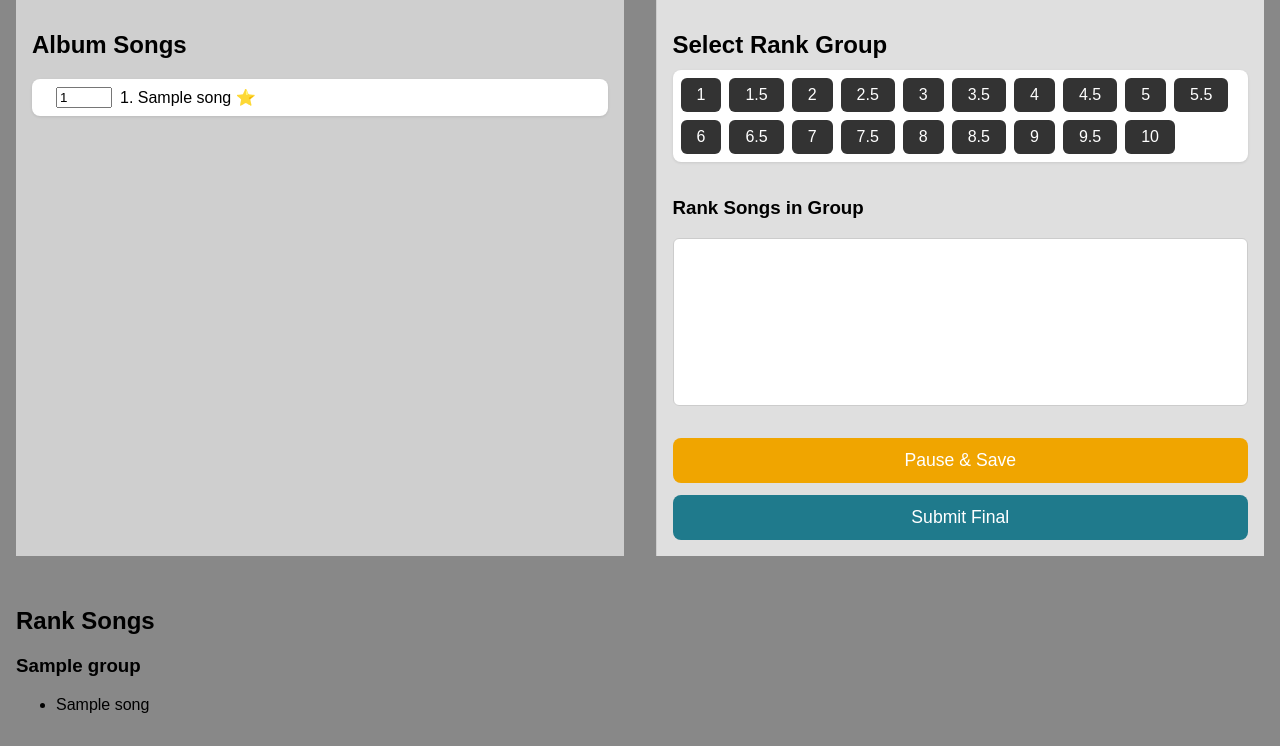
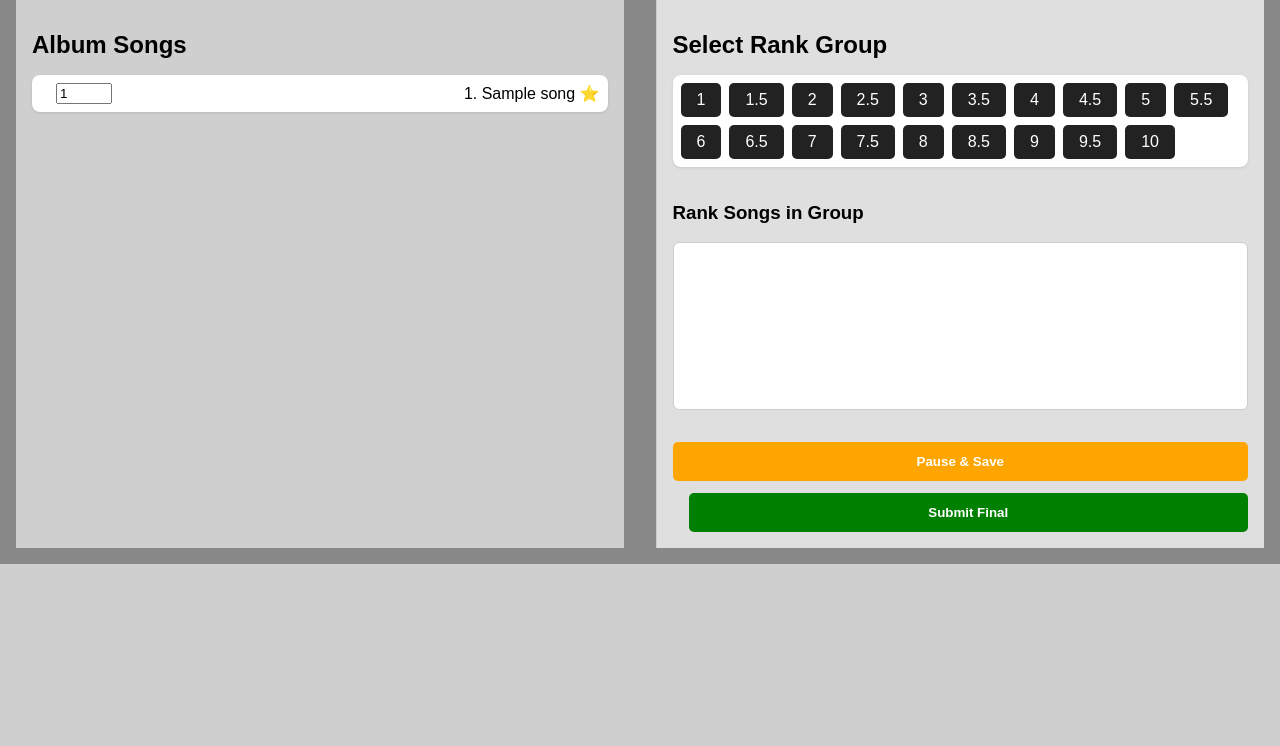
Before and after one commit to Cohen234/Album_Rater, a Flask app: template templates/album.html in a window 1280 px wide. Shown: the part 357-1103 px from the top of the page. After the commit the page ends 921 px from the top, so only its background shows below. Run offline with Flask 3, Linux system fonts and the light colour scheme; the template is opened without the code that fills it: most values are stand-ins (such as "Sample title", 1, 10 or a date in 2020).

Commit message:
Fixed song ranking

```diff
--- a/app.py
+++ b/app.py
@@ -52,8 +52,9 @@ def group_ranked_songs(sheet_rows):
             continue  # skip if bad data
 
     return group_bins
-def get_dominant_color(image_url):
-    response = requests.get(image_url)
+def get_dominant_color():
+    album_url = request.form.get("album_url")
+    response = requests.get(album_url)
     color_thief = ColorThief(BytesIO(response.content))
     rgb = color_thief.get_color(quality=1)
     return f"rgb({rgb[0]}, {rgb[1]}, {rgb[2]})"
@@ -395,7 +396,7 @@ def view_album():
             "songs":           songs,
             "album_cover_url": album_cover_url
         },
-        bg_color=bg_color, album_name=album_name,album_art=album_cover_url
+        bg_color=bg_color, album_name=album_name,album_art= album[album_cover_url]
     )
 
 @app.route("/finalize_rankings", methods=["POST"])
--- a/templates/album.html
+++ b/templates/album.html
@@ -169,39 +169,38 @@
     }
   </style>
 </head>
-<body style="background-color: {{ bg_color }}; font-family: sans-serif;">
-
+<body style="background-color: {{ bg_color }}; font-family: sans-serif; margin: 0;">
+  <!-- Header -->
   <div class="header-container" style="display: flex; align-items: center; padding: 1rem;">
     <div class="album-art-container" style="margin-right: 1rem;">
-      <img src="{{ album_art }}" alt="Album cover" class="w-24 h-24 rounded shadow-lg" />
+      <img src="{{ album_art }}" alt="Album cover" class="w-24 h-24 rounded shadow-lg" style="object-fit: cover;" />
     </div>
     <div class="album-info">
-      <h1 class="text-3xl font-bold">{{ album_name }}</h1>
+      <h1 class="text-3xl font-bold">{{ album.album_name }}</h1>
+      <p class="text-xl text-gray-600">{{ album.artist_name }}</p>
     </div>
   </div>
 
-  <!-- Wrap both panels in a side-by-side flex container -->
+  <!-- Main Form -->
   <form action="{{ url_for('submit_rankings') }}" method="post" style="display: flex; gap: 2rem; padding: 1rem;">
 
-    <!-- 🟩 Left: Album Songs -->
+    <!-- 🟩 Left Panel: Songs List -->
     <div class="left-panel" style="flex: 1;">
-      <h2>Album Songs</h2>
-      <div id="trackList">
+      <h2 style="margin-bottom: 1rem;">Album Songs</h2>
+      <div id="trackList" style="display: flex; flex-direction: column; gap: 0.5rem;">
         {% for song in album.songs %}
-          <div class="track-item" draggable="true" data-song="{{ song.song_name }}" style="display: flex; align-items: center; justify-content: start; margin-bottom: 0.5rem;">
+          <div class="track-item" style="display: flex; align-items: center; gap: 0.5rem;" draggable="true" data-song="{{ song.song_name }}">
             <input class="track-rank-input"
                    type="number"
                    name="prelim_rank_{{ song.song_name }}"
                    min="0.5"
                    max="10"
                    step="0.5"
-                   value="{{ song.prelim_rank }}"
-                   style="width: 3rem; margin-right: 0.5rem;" />
+                   value="{{ song.prelim_rank or '' }}"
+                   style="width: 3rem;" />
             <span>
-              {{ loop.index }}. {{ song["name"] }}
-              {% for _ in range(song.get("rank_count", 0)) %}
-              ⭐
-              {% endfor %}
+              {{ loop.index }}. {{ song.name }}
+              {% for _ in range(song.get("rank_count", 0)) %}⭐{% endfor %}
               {% if song.already_ranked %}
                 <span style="color: green; font-weight: bold;">✓</span>
               {% endif %}
@@ -211,66 +210,39 @@
       </div>
     </div>
 
-    <!-- 🟦 Right: Ranking System -->
+    <!-- 🟦 Right Panel: Rank Groups -->
     <div class="right-panel" style="flex: 1;">
-      <h2 style="margin-bottom: 0.2rem;">Select Rank Group</h2>
+      <h2 style="margin-bottom: 0.5rem;">Select Rank Group</h2>
       <div class="rank-buttons" style="display: flex; flex-wrap: wrap; gap: 0.5rem; margin-bottom: 1rem;">
         {% for rank in [1,1.5,2,2.5,3,3.5,4,4.5,5,5.5,6,6.5,7,7.5,8,8.5,9,9.5,10] %}
-          <button type="button" onclick="selectRankGroup({{ rank }})">{{ rank }}</button>
+          <button type="button" onclick="selectRankGroup({{ rank }})" style="background-color: #222; color: white; padding: 0.5rem 1rem; border: none; border-radius: 5px;">
+            {{ rank }}
+          </button>
         {% endfor %}
       </div>
 
       <h3>Rank Songs in Group</h3>
       <div class="ranked-list" id="rankedList" style="min-height: 150px; border: 1px solid #ccc; padding: 0.5rem; background: #fff; border-radius: 6px;"></div>
 
-      <!-- Hidden data -->
+      <!-- Hidden inputs -->
       <input type="hidden" name="album_name" value="{{ album.album_name }}" />
       <input type="hidden" name="artist_name" value="{{ album.artist_name }}" />
       <input type="hidden" name="selected_rank" id="selected_rank" value="" />
       <input type="hidden" name="ranking_data" id="ranking_data" value="[]" />
 
-      <!-- Submit Buttons -->
+      <!-- Buttons -->
       <div class="submit-container" style="margin-top: 1rem;">
-        <button type="submit" name="status" value="paused" class="submit-btn pause">
-          Pause &amp; Save
+        <button type="submit" name="status" value="paused" style="background: orange; color: white; padding: 0.75rem 1.5rem; border: none; border-radius: 5px; font-weight: bold;">
+          Pause & Save
         </button>
-        <button type="submit" name="status" value="final" class="submit-btn final" onclick="submitFinalRanks()">
+        <button type="submit" name="status" value="final" onclick="submitFinalRanks()" style="margin-left: 1rem; background: green; color: white; padding: 0.75rem 1.5rem; border: none; border-radius: 5px; font-weight: bold;">
           Submit Final
         </button>
       </div>
     </div>
   </form>
+</body>
 
-  <!-- ⬇️ Optional: Grouped Rankings Below Panels -->
-  <div class="grouped-rankings" style="padding: 1rem;">
-    <h2>Rank Songs</h2>
-    {% for group, songs in rank_groups.items() %}
-      <div class="rank-group" data-rank="{{ group }}" style="margin-bottom: 1rem;">
-        <h3>{{ group }}</h3>
-        <ul class="rank-list" data-rank="{{ group }}">
-          {% for song in songs %}
-            <li class="rank-song" data-song-id="{{ song.id }}">
-              {{ song.name }}
-              {% if song.already_ranked %} ✅ {% endif %}
-            </li>
-          {% endfor %}
-        </ul>
-      </div>
-    {% endfor %}
-
-    {% if rank_groups.get("?") %}
-      <div id="unranked-songs">
-        <h3>Unranked Songs</h3>
-        <ul>
-          {% for song in rank_groups["?"] %}
-            <li class="rank-song" data-song-id="{{ song.id }}">
-              {{ song.name }}
-            </li>
-          {% endfor %}
-        </ul>
-      </div>
-    {% endif %}
-  </div>
 
   <script>
     let draggedItem = null;
```
